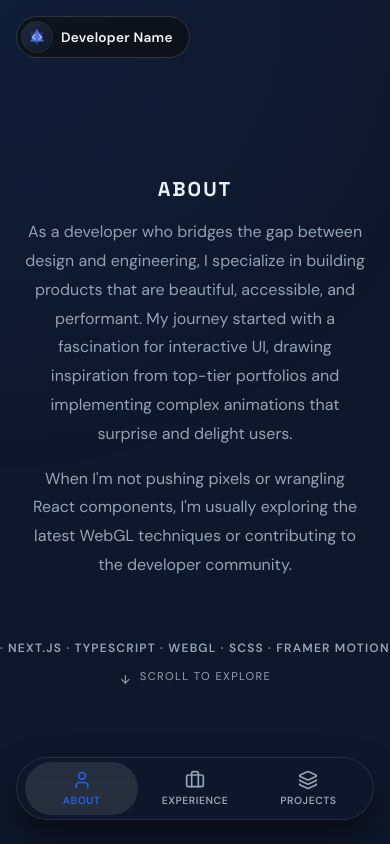
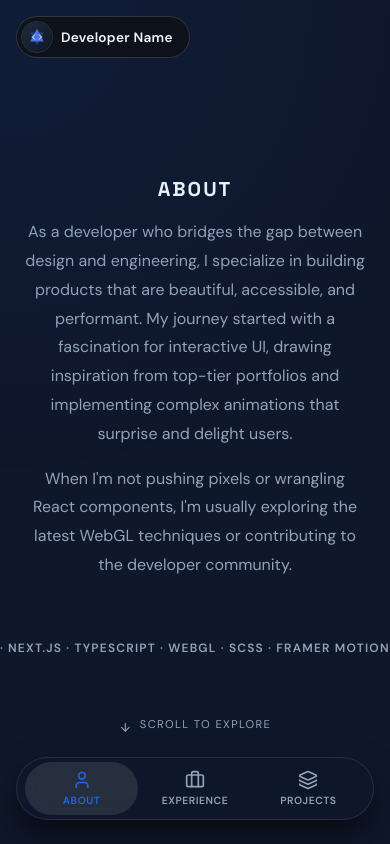
Before and after one commit to cmpdpucc/my-infinity-portfolio, a Next.js app: page / in a window 390 px wide. Built offline with nearby package versions, Linux system fonts and the light colour scheme.

Commit message:
style(mobile): vertically center scroll indicator between content and nav

```diff
--- a/src/styles/components/_page.scss
+++ b/src/styles/components/_page.scss
@@ -36,8 +36,7 @@
   transition: color 200ms ease, opacity 200ms ease;
 
   @media (max-width: 64em) {
-    // Lift above the floating MobileNav (which is around bottom: 1.5rem + ~3rem height)
-    bottom: 5.5rem;
+    bottom: 2.5rem;
   }
 
   &:hover {
```
